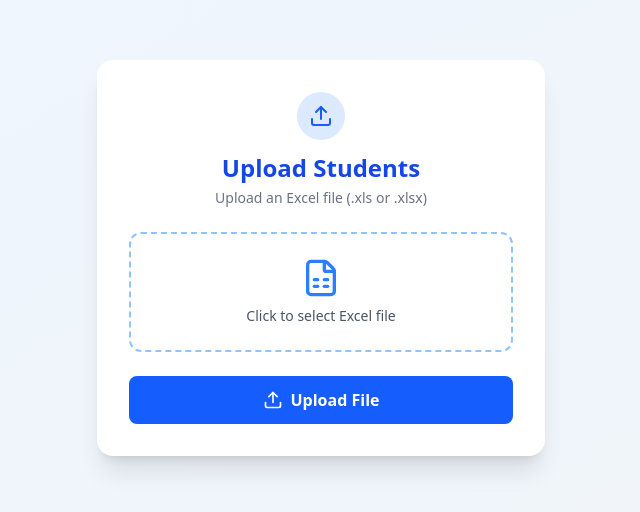
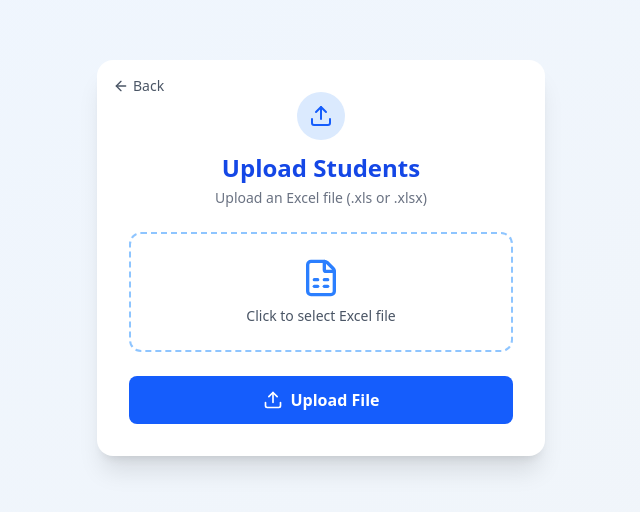
Before and after one commit to bhanuprakash1312/aidp, a React (Vite) app in the folder client/: page /upload-students in a window 1280 px wide. Shown: the part 142-654 px from the top of the page, without its empty margins (319-959 px from the left). Built offline with nearby package versions, Linux system fonts and the light colour scheme; no server answers; what ldrs would draw is missing.

Commit message:
updated the upload page

```diff
--- a/client/src/pages/UploadStudent.jsx
+++ b/client/src/pages/UploadStudent.jsx
@@ -1,12 +1,31 @@
 import { useState } from "react";
 import api from "../services/api";
-import { Upload, FileSpreadsheet, CheckCircle, XCircle } from "lucide-react";
+import { Upload, FileSpreadsheet, CheckCircle, XCircle, ArrowLeft } from "lucide-react";
+import { useNavigate } from "react-router-dom";
 
 export default function UploadStudent() {
   const [file, setFile] = useState(null);
   const [message, setMessage] = useState("");
   const [status, setStatus] = useState(""); // success | error
   const [loading, setLoading] = useState(false);
+
+  const navigate = useNavigate();
+
+  // 🔹 Convert backend error to user-friendly message
+  const formatError = (detail) => {
+    if (!detail) return "Upload failed. Please check the Excel file.";
+
+    if (detail.includes("name"))
+      return "Missing required column: name";
+    if (detail.includes("class_name"))
+      return "Missing required column: class_name";
+    if (detail.includes("attendance"))
+      return "Missing required column: attendance";
+    if (detail.includes("fee_due"))
+      return "Missing required column: fee_due";
+
+    return detail;
+  };
 
   const handleUpload = async () => {
     if (!file) {
@@ -21,32 +40,34 @@ export default function UploadStudent() {
     try {
       setLoading(true);
       setMessage("");
+      setStatus("");
+
       const res = await api.post("/students/upload-excel", formData);
+
       setMessage(res.data.detail || "Upload successful");
       setStatus("success");
     } catch (err) {
-      setMessage(err.response?.data?.detail || "Upload failed");
+      const backendError = err.response?.data?.detail;
+      setMessage(formatError(backendError));
       setStatus("error");
     } finally {
       setLoading(false);
     }
   };
-  // const Evaluate = async () => {
-  //   try{
-  //     api.post("/risk/evaluate");
-  //     setMessage("Evaluation successful");
-  //     setStatus("success");
-  //   }
-  //   catch(err){
-  //     console.log(err);
-  //     setStatus("error");
-  //     setMessage("Evaluation failed");
-  //   }
 
-  // }
   return (
     <div className="min-h-screen bg-gradient-to-br from-blue-50 to-slate-100 flex items-center justify-center p-4">
-      <div className="w-full max-w-md bg-white rounded-2xl shadow-xl p-8">
+      <div className="w-full max-w-md bg-white rounded-2xl shadow-xl p-8 relative">
+
+        {/* 🔙 Back to Dashboard */}
+        <button
+          onClick={() => navigate("/dashboard")}
+          className="absolute top-4 left-4 flex items-center gap-1 text-sm text-gray-600 hover:text-blue-600"
+        >
+          <ArrowLeft className="w-4 h-4" />
+          Back
+        </button>
+
         {/* Header */}
         <div className="text-center mb-6">
           <div className="flex justify-center mb-3">
@@ -91,20 +112,6 @@ export default function UploadStudent() {
           {loading ? "Uploading..." : "Upload File"}
         </button>
 
-        {/* <button
-          onClick={Evaluate}
-          disabled={loading}
-          className={`w-full mt-6 flex items-center justify-center gap-2 px-4 py-3 rounded-lg font-semibold text-white transition
-            ${
-              loading
-                ? "bg-blue-400 cursor-not-allowed"
-                : "bg-blue-600 hover:bg-blue-700"
-            }`}
-        >
-           Evaluate
-          {loading ? "Evaluating..." : "Evaluate"}
-        </button> */}
-
         {/* Message */}
         {message && (
           <div
```
